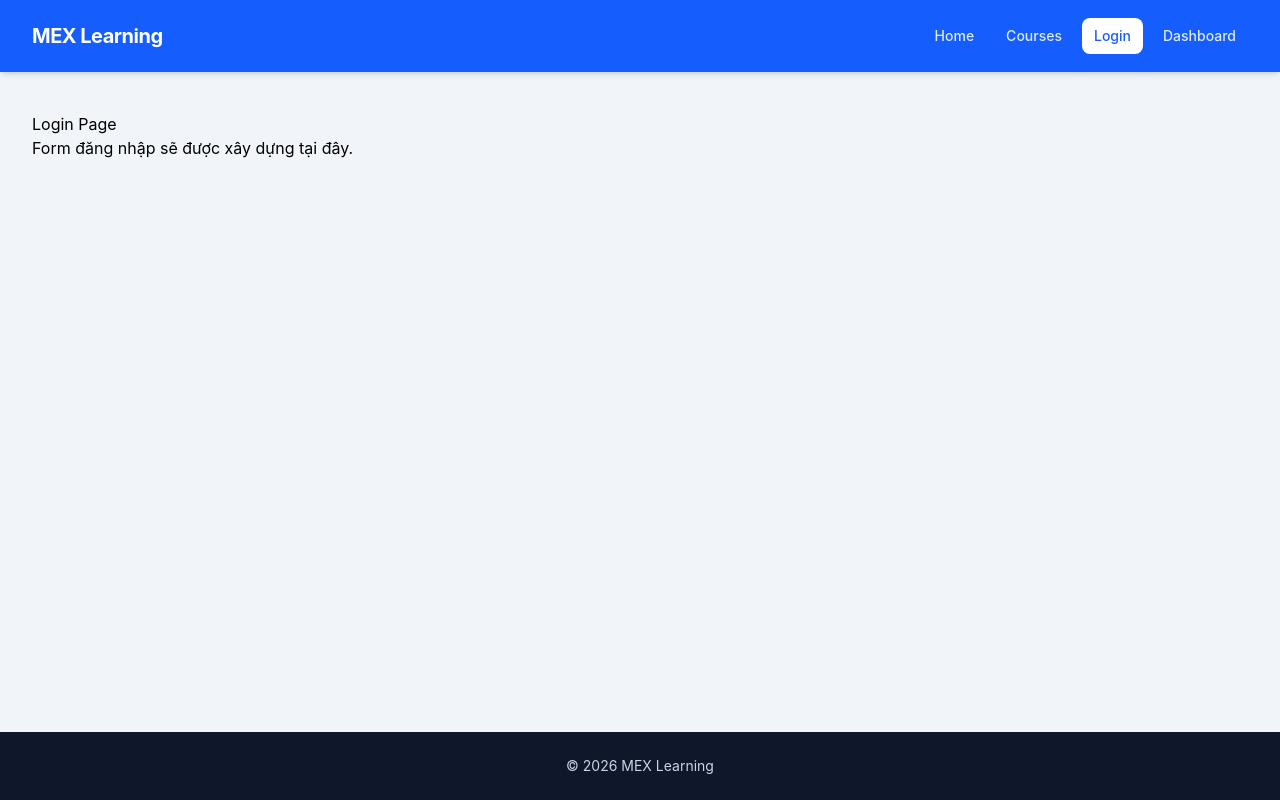
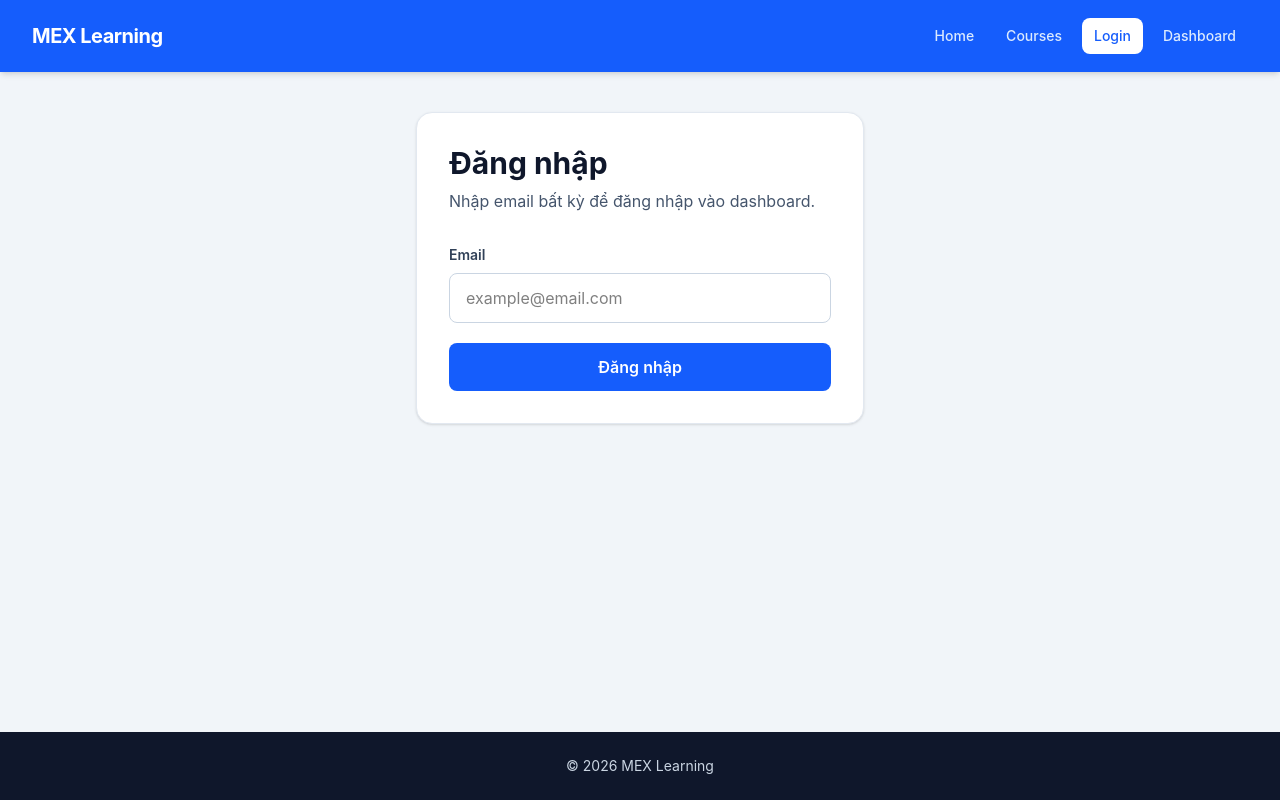
Before and after one commit to minho0ohatake-sys/Task-MEX1, a React (Vite) app: page /login in a window 1280 px wide. Built offline with nearby package versions, Linux system fonts and the light colour scheme.

Commit message:
code Task MEX1.40 ( add mock authentication and private routes)

```diff
--- a/src/App.tsx
+++ b/src/App.tsx
@@ -1,13 +1,14 @@
 import { Route, Routes } from "react-router-dom";
+import PrivateRoute from "./components/auth/PrivateRoute";
 import DashboardLayout from "./layouts/DashboardLayout";
 import MainLayout from "./layouts/MainLayout";
+import CourseDetailPage from "./pages/CourseDetailPage";
 import CoursesPage from "./pages/CoursesPage";
 import DashboardPage from "./pages/DashboardPage";
 import HomePage from "./pages/HomePage";
 import LoginPage from "./pages/LoginPage";
 import NotFoundPage from "./pages/NotFoundPage";
 import ProfilePage from "./pages/ProfilePage";
-import CourseDetailPage from "./pages/CourseDetailPage";
 
 function App() {
   return (
@@ -15,7 +16,10 @@ function App() {
       {/* Public routes */}
       <Route element={<MainLayout />}>
         <Route index element={<HomePage />} />
-        <Route path="courses" element={<CoursesPage />} />
+        <Route
+          path="courses"
+          element={<CoursesPage />}
+        />
         <Route
           path="courses/:id"
           element={<CourseDetailPage />}
@@ -23,13 +27,23 @@ function App() {
         <Route path="login" element={<LoginPage />} />
       </Route>
 
-      {/* Dashboard routes */}
-      <Route path="dashboard" element={<DashboardLayout />}>
-        <Route index element={<DashboardPage />} />
-        <Route path="profile" element={<ProfilePage />} />
+      {/* Private routes */}
+      <Route element={<PrivateRoute />}>
+        <Route
+          path="dashboard"
+          element={<DashboardLayout />}
+        >
+          <Route
+            index
+            element={<DashboardPage />}
+          />
+          <Route
+            path="profile"
+            element={<ProfilePage />}
+          />
+        </Route>
       </Route>
 
-      {/* Not found */}
       <Route path="*" element={<NotFoundPage />} />
     </Routes>
   );
--- /dev/null
+++ b/src/components/auth/PrivateRoute.tsx
@@ -0,0 +1,25 @@
+import {
+  Navigate,
+  Outlet,
+  useLocation,
+} from "react-router-dom";
+import { useAuth } from "../../contexts/AuthContext";
+
+function PrivateRoute() {
+  const { isLoggedIn } = useAuth();
+  const location = useLocation();
+
+  if (!isLoggedIn) {
+    return (
+      <Navigate
+        to="/login"
+        replace
+        state={{ from: location.pathname }}
+      />
+    );
+  }
+
+  return <Outlet />;
+}
+
+export default PrivateRoute;
--- /dev/null
+++ b/src/contexts/AuthContext.tsx
@@ -0,0 +1,64 @@
+import {
+  createContext,
+  useContext,
+  useState,
+  type ReactNode,
+} from "react";
+
+type User = {
+  email: string;
+};
+
+type AuthContextValue = {
+  isLoggedIn: boolean;
+  user: User | null;
+  login: (email: string) => void;
+  logout: () => void;
+};
+
+type AuthProviderProps = {
+  children: ReactNode;
+};
+
+const AuthContext = createContext<AuthContextValue | undefined>(
+  undefined,
+);
+
+export function AuthProvider({
+  children,
+}: AuthProviderProps) {
+  const [user, setUser] = useState<User | null>(null);
+
+  const login = (email: string) => {
+    setUser({ email });
+  };
+
+  const logout = () => {
+    setUser(null);
+  };
+
+  const value: AuthContextValue = {
+    isLoggedIn: user !== null,
+    user,
+    login,
+    logout,
+  };
+
+  return (
+    <AuthContext.Provider value={value}>
+      {children}
+    </AuthContext.Provider>
+  );
+}
+
+export function useAuth() {
+  const context = useContext(AuthContext);
+
+  if (context === undefined) {
+    throw new Error(
+      "useAuth must be used inside AuthProvider",
+    );
+  }
+
+  return context;
+}
--- a/src/layouts/DashboardLayout.tsx
+++ b/src/layouts/DashboardLayout.tsx
@@ -1,6 +1,15 @@
-import { NavLink, Outlet } from "react-router-dom";
+import {
+  NavLink,
+  Outlet,
+  useNavigate,
+} from "react-router-dom";
+import Header from "../components/Header";
+import { useAuth } from "../contexts/AuthContext";
 
 function DashboardLayout() {
+  const navigate = useNavigate();
+  const { user, logout } = useAuth();
+
   const getNavClass = ({
     isActive,
   }: {
@@ -12,14 +21,28 @@ function DashboardLayout() {
         : "text-slate-300 hover:bg-slate-800 hover:text-white"
     }`;
 
+  const handleLogout = () => {
+    logout();
+    navigate("/login", { replace: true });
+  };
+
   return (
-    <div className="min-h-screen bg-slate-100 md:grid md:grid-cols-[240px_1fr]">
-      <aside className="bg-slate-900 p-5 text-white md:min-h-screen md:p-6">
-        <h2 className="mb-6 text-2xl font-bold">
+    <div className="flex min-h-screen flex-col bg-slate-100">
+      <Header />
+
+      <div className="flex flex-1 flex-col md:grid md:grid-cols-[240px_1fr]">
+        <aside className="flex flex-col bg-slate-900 p-5 text-white md:p-6">
+          <div>
+            <h2 className="text-2xl font-bold">
               Dashboard
             </h2>
 
-        <nav className="grid gap-2 sm:grid-cols-3 md:grid-cols-1">
+            <p className="mt-2 truncate text-sm text-slate-400">
+              {user?.email}
+            </p>
+          </div>
+
+          <nav className="mt-6 grid gap-2 sm:grid-cols-3 md:grid-cols-1">
             <NavLink
               to="/dashboard"
               end
@@ -42,12 +65,27 @@ function DashboardLayout() {
               ← Back to Home
             </NavLink>
           </nav>
+
+          <button
+            type="button"
+            onClick={handleLogout}
+            className="mt-6 rounded-lg bg-red-600 px-4 py-3 text-sm font-semibold text-white transition-colors hover:bg-red-700 md:mt-auto"
+          >
+            Đăng xuất
+          </button>
         </aside>
 
         <main className="p-4 sm:p-6 md:p-10">
           <Outlet />
         </main>
       </div>
+
+      <footer className="bg-slate-900 py-6 text-center text-sm text-slate-300">
+        <div className="mx-auto max-w-7xl px-4">
+          © 2026 MEX Learning
+        </div>
+      </footer>
+    </div>
   );
 }
 
--- a/src/main.tsx
+++ b/src/main.tsx
@@ -2,12 +2,15 @@ import { StrictMode } from "react";
 import { createRoot } from "react-dom/client";
 import { BrowserRouter } from "react-router-dom";
 import App from "./App";
+import { AuthProvider } from "./contexts/AuthContext";
 import "./index.css";
 
 createRoot(document.getElementById("root")!).render(
   <StrictMode>
     <BrowserRouter>
-      <App />
+      <AuthProvider>
+        <App />
+      </AuthProvider>
     </BrowserRouter>
   </StrictMode>,
 );
--- a/src/pages/LoginPage.tsx
+++ b/src/pages/LoginPage.tsx
@@ -1,8 +1,80 @@
+import {
+  useState,
+  type FormEvent,
+} from "react";
+import {
+  Navigate,
+  useNavigate,
+} from "react-router-dom";
+import { useAuth } from "../contexts/AuthContext";
+
 function LoginPage() {
+  const navigate = useNavigate();
+  const { isLoggedIn, login } = useAuth();
+
+  const [email, setEmail] = useState("");
+
+  if (isLoggedIn) {
+    return <Navigate to="/dashboard" replace />;
+  }
+
+  const handleSubmit = (
+    event: FormEvent<HTMLFormElement>,
+  ) => {
+    event.preventDefault();
+
+    const normalizedEmail = email.trim();
+
+    if (!normalizedEmail) {
+      return;
+    }
+
+    login(normalizedEmail);
+    navigate("/dashboard", { replace: true });
+  };
+
   return (
-    <section className="page">
-      <h1>Login Page</h1>
-      <p>Form đăng nhập sẽ được xây dựng tại đây.</p>
+    <section className="mx-auto max-w-md rounded-2xl border border-slate-200 bg-white p-6 shadow-sm sm:p-8">
+      <h1 className="text-3xl font-bold text-slate-900">
+        Đăng nhập
+      </h1>
+
+      <p className="mt-2 text-slate-600">
+        Nhập email bất kỳ để đăng nhập vào dashboard.
+      </p>
+
+      <form
+        onSubmit={handleSubmit}
+        className="mt-8 space-y-5"
+      >
+        <div>
+          <label
+            htmlFor="email"
+            className="mb-2 block text-sm font-semibold text-slate-700"
+          >
+            Email
+          </label>
+
+          <input
+            id="email"
+            type="email"
+            value={email}
+            onChange={(event) =>
+              setEmail(event.target.value)
+            }
+            placeholder="example@email.com"
+            required
+            className="w-full rounded-lg border border-slate-300 px-4 py-3 outline-none transition focus:border-blue-500 focus:ring-3 focus:ring-blue-100"
+          />
+        </div>
+
+        <button
+          type="submit"
+          className="w-full rounded-lg bg-blue-600 px-5 py-3 font-semibold text-white transition-colors hover:bg-blue-700"
+        >
+          Đăng nhập
+        </button>
+      </form>
     </section>
   );
 }
```
Lines whose indentation alone changed are shown as unchanged.
